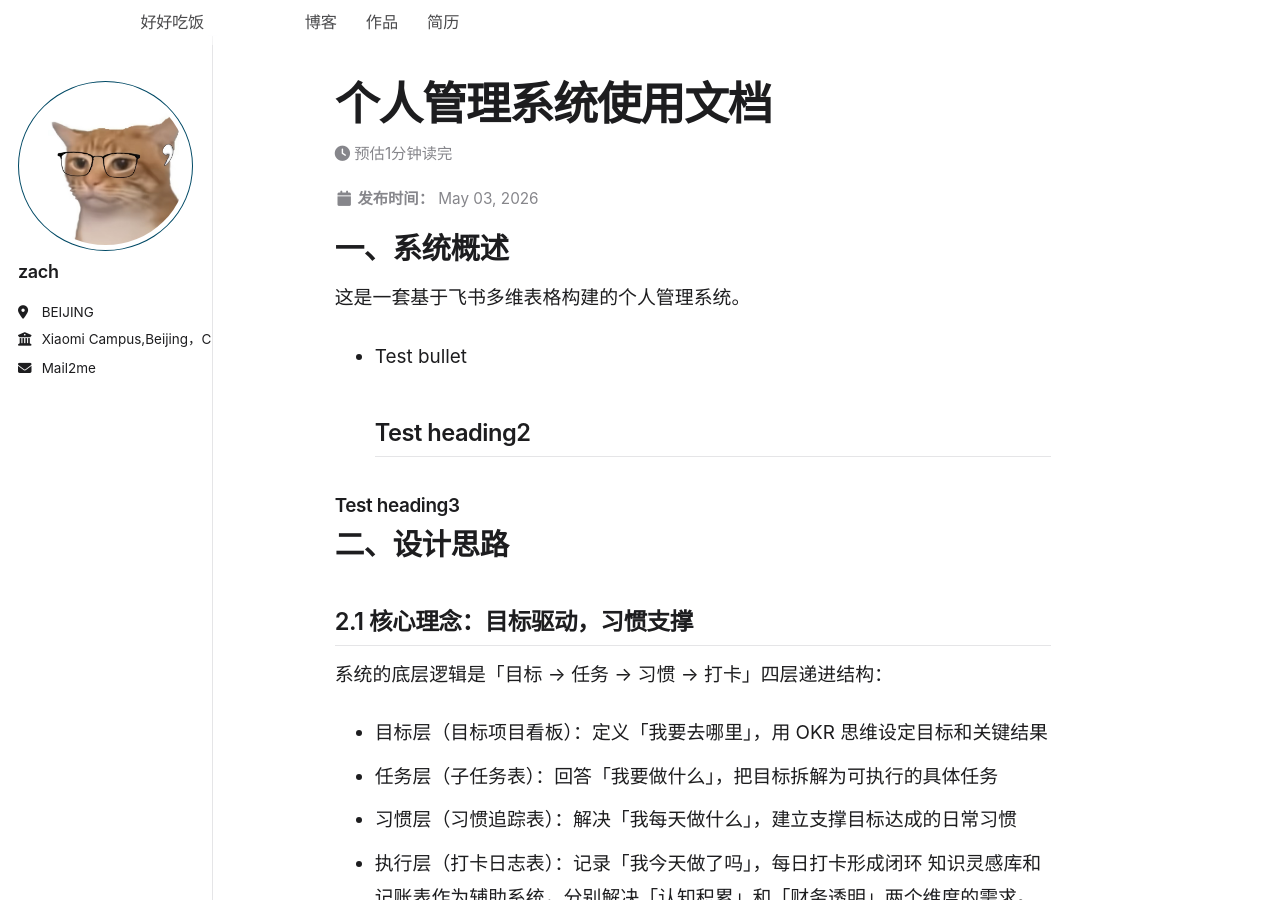
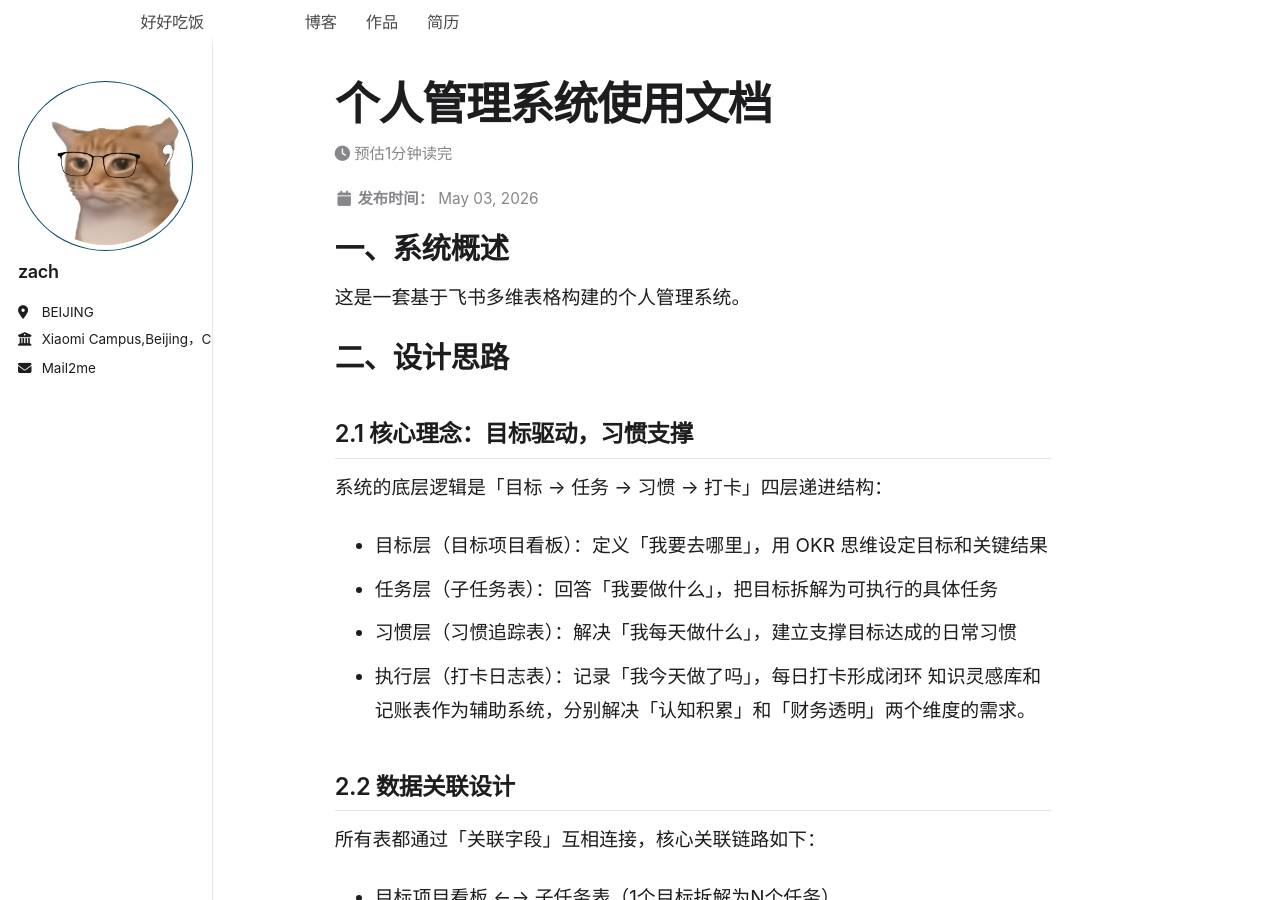
Before and after one commit to zach1219/zach1219.github.io, a Jekyll site: the page built from _posts/2026-05-03-个人管理系统使用文档.md, in a window 1280 px wide and 900 px high. Built offline with Jekyll 4.4.1, drawn with Linux system fonts in a browser that asks for light colours; a script that is not in the unit is left out; comment, search, counter and statistics services are not loaded.

Commit message:
style: remove test content, clean spacing

```diff
--- a/_posts/2026-05-03-个人管理系统使用文档.md
+++ b/_posts/2026-05-03-个人管理系统使用文档.md
@@ -9,11 +9,6 @@ tags:
 # 一、系统概述
 
 这是一套基于飞书多维表格构建的个人管理系统。
-
-- Test bullet
-## Test heading2
-
-### Test heading3
 
 # 二、设计思路
 
```
